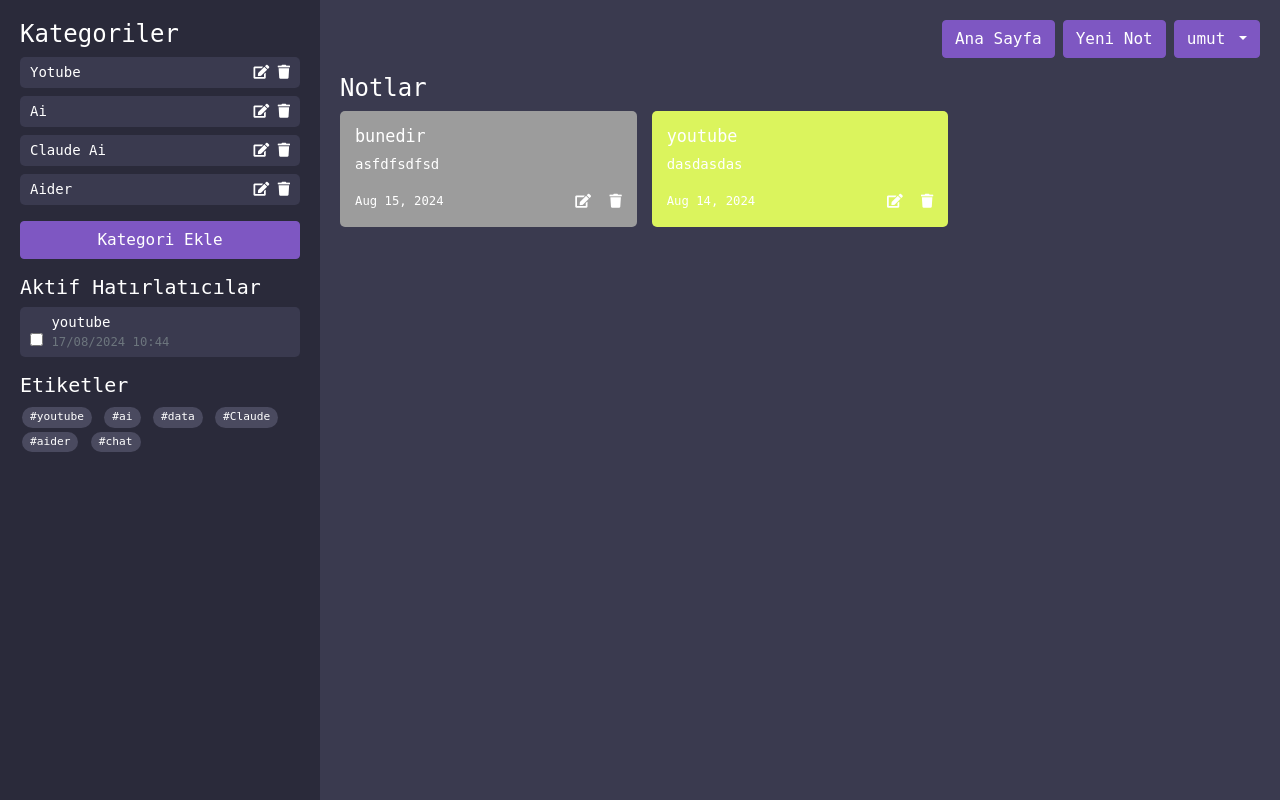
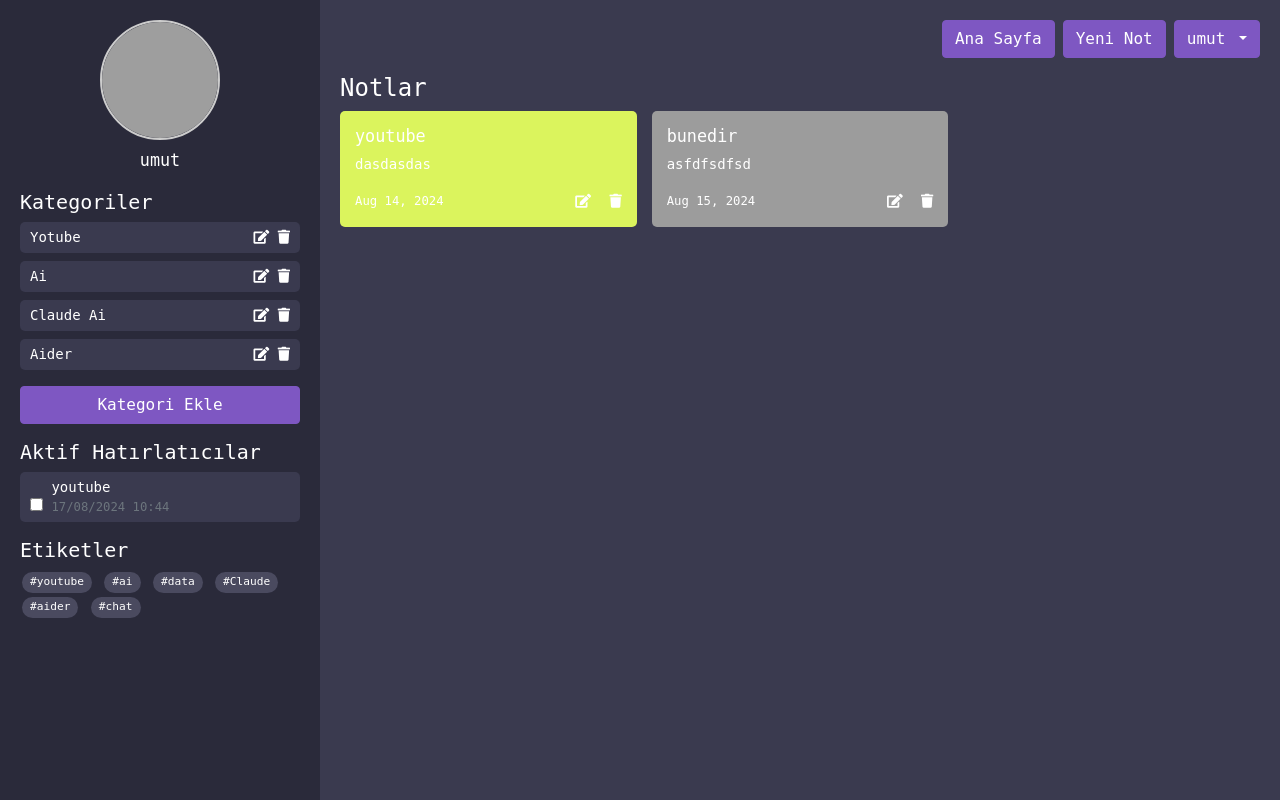
Before and after one commit to palamut62/note_app, a Django app: page / in a window 1280 px wide. Run offline with Django 5.2, Linux system fonts and the light colour scheme; a user stored in the database is signed in; data comes from the database, SQL or seed files in the repository; both versions use the stored data as it was after the commit; grey boxes are pictures that could not be loaded.

Commit message:
feat:frofil resmi eklendi

```diff
--- a/notes/models.py
+++ b/notes/models.py
@@ -35,3 +35,12 @@ class Category(models.Model):
 
     def __str__(self):
         return self.name
+
+
+class Profile(models.Model):
+    user = models.OneToOneField(User, on_delete=models.CASCADE)
+    profile_image = models.ImageField(upload_to='profile_images/', null=True, blank=True)
+    created_at = models.DateTimeField(auto_now_add=True, null=True, blank=True)  # created_at alanı eklendi
+
+    def __str__(self):
+        return self.user.username
--- a/notes/urls.py
+++ b/notes/urls.py
@@ -11,4 +11,6 @@ urlpatterns = [
     path('filter-by-tag/<int:tag_id>/', views.filter_notes_by_tag, name='filter_notes_by_tag'),
     path('filter-by-category/<int:category_id>/', views.filter_notes_by_category, name='filter_notes_by_category'),
     path('add-tag/', views.add_tag, name='add_tag'),
+    path('update-profile-image/', views.update_profile_image, name='update_profile_image'),
+
 ]
--- a/notes/views.py
+++ b/notes/views.py
@@ -5,11 +5,13 @@ from django.contrib.auth.decorators import login_required
 from django.contrib import messages
 from django.utils import timezone
 from .models import Note, Category, Tag
-from .forms import NoteForm
+from .forms import NoteForm, ProfileImageForm
+from .models import Profile
 
 @login_required
 def dashboard(request):
-    notes = Note.objects.filter(user=request.user).order_by('-created_at')
+    notes = Note.objects.filter(user=request.user)
+    profile_image = Profile.objects.filter(user=request.user).first()  # İlk profili al
     categories = Category.objects.filter(user=request.user)
     tags = Tag.objects.filter(user=request.user)
     active_reminders = Note.objects.filter(user=request.user, reminder__gt=timezone.now()).order_by('reminder')[:5]
@@ -17,7 +19,8 @@ def dashboard(request):
         'notes': notes,
         'categories': categories,
         'tags': tags,
-        'active_reminders': active_reminders
+        'active_reminders': active_reminders,
+        'profile_image':profile_image
     })
 
 @login_required
@@ -103,3 +106,18 @@ def add_tag(request):
         tag, created = Tag.objects.get_or_create(name=name, user=request.user)
         return JsonResponse({'id': tag.id, 'name': tag.name})
     return JsonResponse({'error': 'Invalid tag name'}, status=400)
+
+
+@login_required
+def update_profile_image(request):
+    profile, created = Profile.objects.get_or_create(user=request.user)
+
+    if request.method == 'POST':
+        form = ProfileImageForm(request.POST, request.FILES, instance=profile)
+        if form.is_valid():
+            form.save()
+            return redirect('dashboard')  # Profil sayfasına yönlendirme, URL'ini güncelle
+    else:
+        form = ProfileImageForm(instance=profile)
+
+    return render(request, 'notes/update_profile_image.html', {'form': form})
--- a/templates/base.html
+++ b/templates/base.html
@@ -12,7 +12,9 @@
     <link rel="stylesheet" href="https://cdnjs.cloudflare.com/ajax/libs/font-awesome/5.15.3/css/all.min.css">
     <link rel="stylesheet" href="{% static 'css/style.css' %}">
 
+
     {% block extra_head %}{% endblock %}
+    {% block extra_css%}{% endblock %}
 </head>
 <body>
 
--- a/templates/notes/dashboard.html
+++ b/templates/notes/dashboard.html
@@ -1,11 +1,54 @@
 {% extends 'base.html' %}
 {% load static %}
 
+
+{% block extra_css %}
+    <style>
+        .profile-section {
+            text-align: center;
+            margin-bottom: 20px;
+        }
+
+        .profile-picture {
+            width: 120px;
+            height: 120px;
+            border-radius: 50%; /* Daire yapmak için */
+            object-fit: cover; /* Resmin tam olarak sığmasını sağlar */
+            border: 2px solid #ccc; /* Daire çerçeve ekler (isteğe bağlı) */
+        }
+
+
+        .profile-section h3 {
+            margin-top: 10px;
+            font-size: 1.2em;
+        }
+    </style>
+
+{% endblock %}
 {% block content %}
     <div class="col-md-3 sidebar">
         <!-- Sidebar içeriği -->
         <div class="sidebar-content">
-        <h4>Kategoriler</h4>
+
+            <div class="profile-section">
+                <label for="profile-picture-input">
+                    <a href="{% url 'update_profile_image' %}">
+                        {% if profile_image.profile_image %}
+                            <img src="{{ profile_image.profile_image.url }}" alt="Profile Picture"
+                                 class="profile-picture"
+                                 id="profile-picture-preview">
+                        {% else %}
+                            <img src="{% static 'images/default.jpeg' %}" alt="Profile Picture"
+                                 class="profile-picture"
+                                 id="profile-picture-preview">
+                        {% endif %}
+                    </a>
+                </label>
+                <h3>{{ user.username }}</h3>
+            </div>
+
+
+            <h5>Kategoriler</h5>
             <ul class="list-unstyled" id="categoryList">
                 {% for category in categories %}
                     <li class="d-flex justify-content-between align-items-center mb-2">
@@ -50,7 +93,8 @@
             <a class="btn btn-primary me-2" href="{% url 'dashboard' %}">Ana Sayfa</a>
             <a class="btn btn-primary me-2" href="{% url 'create_note' %}">Yeni Not</a>
             <div class="dropdown">
-            <button class="btn btn-primary dropdown-toggle" type="button" id="userMenuButton" data-bs-toggle="dropdown" aria-expanded="false">
+                <button class="btn btn-primary dropdown-toggle" type="button" id="userMenuButton"
+                        data-bs-toggle="dropdown" aria-expanded="false">
                     {{ user.username }}
                 </button>
                 <ul class="dropdown-menu dropdown-menu-end" aria-labelledby="userMenuButton">
@@ -103,7 +147,8 @@
     </div>
 
     <!-- Silme Onay Modalı -->
-<div class="modal fade" id="deleteConfirmModal" tabindex="-1" aria-labelledby="deleteConfirmModalLabel" aria-hidden="true">
+    <div class="modal fade" id="deleteConfirmModal" tabindex="-1" aria-labelledby="deleteConfirmModalLabel"
+         aria-hidden="true">
         <div class="modal-dialog">
             <div class="modal-content">
                 <div class="modal-header">
```
Also changed, not shown: notes/admin.py (+13 -0 lines), notes/forms.py (+8 -0 lines), templates/notes/update_profile_image.html (added, +7 -0 lines), db.sqlite3, static/css/style.css (line endings or trailing spaces), static/images/default.jpeg (added), static/js/dashboard.js (line endings or trailing spaces). Lines whose indentation alone changed are shown as unchanged.
